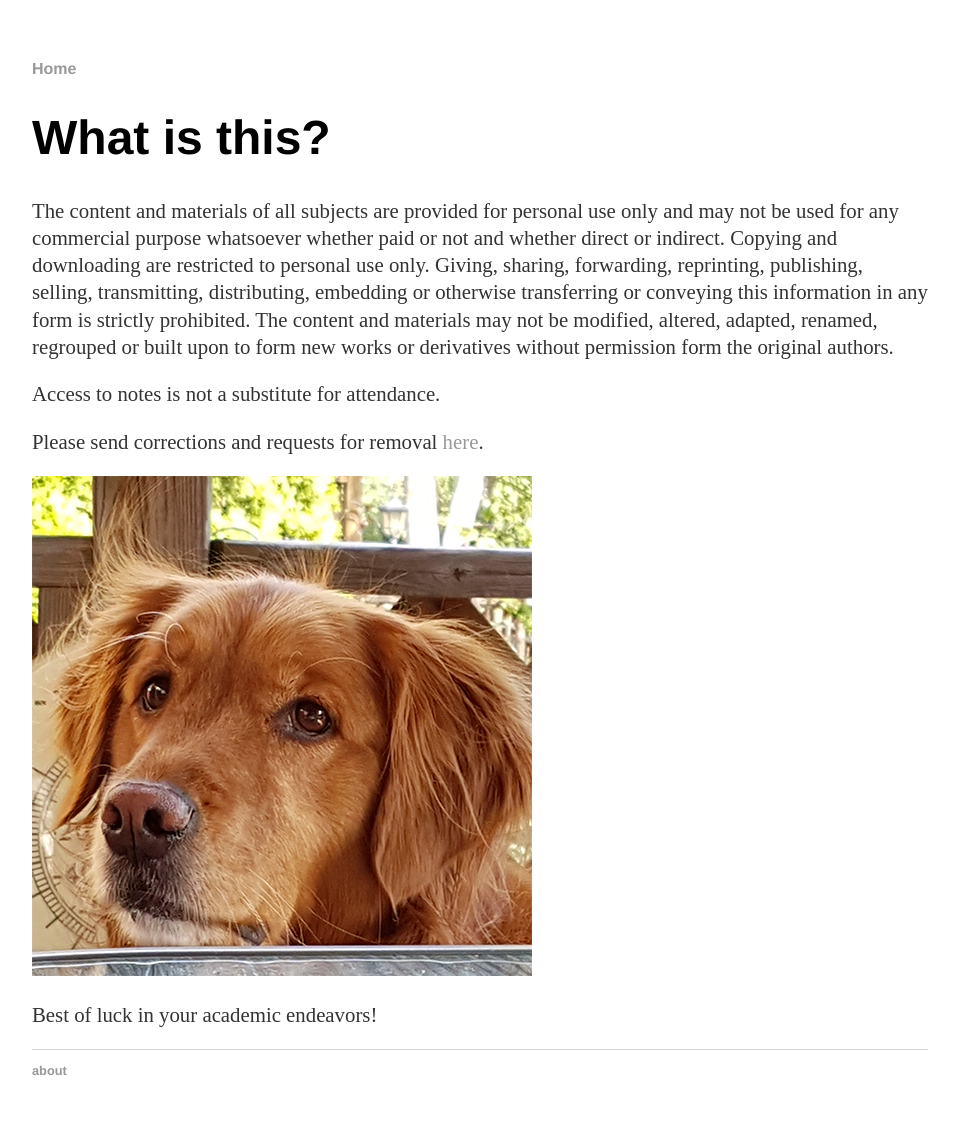
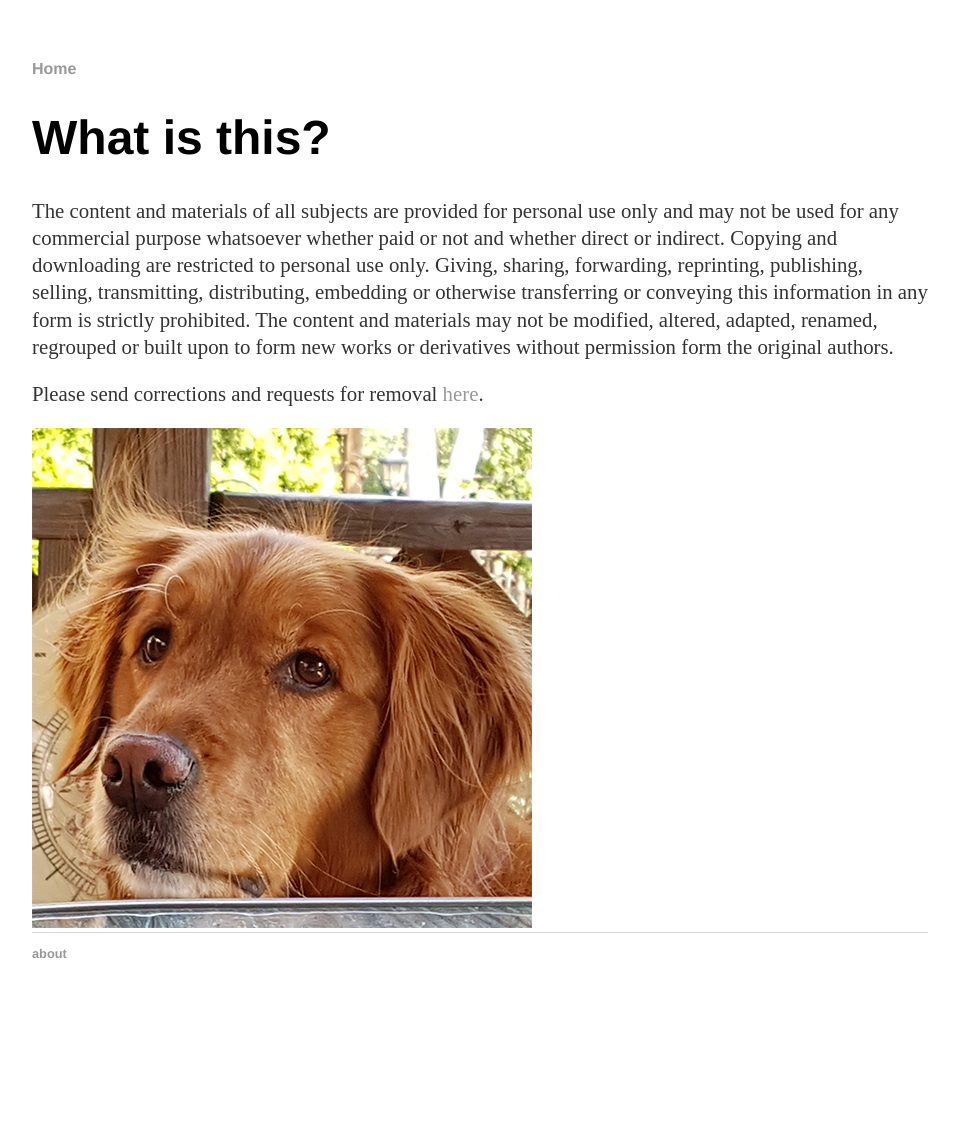
Before and after one commit to GenNotes/GenNotes.github.io, a Jekyll site: the page built from about/index.html, in a window 1280 px wide. Shown: the whole page, without its empty margins (160-1118 px from the left). Built offline with Jekyll 4.4.1, drawn with Linux system fonts in a browser that asks for light colours; after the commit the page ends 1021 px from its top, so only the background shows below that.

Commit message:
Update index.html

```diff
--- a/about/index.html
+++ b/about/index.html
@@ -7,14 +7,10 @@ title: About Genno Notes
 
 	<p> The content and materials of all subjects are provided for personal use only and may not be used for any commercial purpose whatsoever whether paid or not and whether direct or indirect. Copying and downloading are restricted to personal use only. Giving, sharing, forwarding, reprinting, publishing, selling, transmitting, distributing, embedding or otherwise transferring or conveying this information in any form is strictly prohibited. The content and materials may not be modified, altered, adapted, renamed, regrouped or built upon to form new works or derivatives without permission form the original authors. </p>
 
-	<p> Access to notes is not a substitute for attendance. </p>
-
 	<p> Please send corrections and requests for removal <a href="mailto:angus.genno@gmail.com">here</a>.</p>
 
 	<img src="BestDog.png" alt="Kali" style="width:500px;, height: 500px;">
 
 	<!-- Sorry dude, whatever you're looking for probably isn't in here. -->
 
-  	<p> Best of luck in your academic endeavors! </p>
-
 </div>
```
